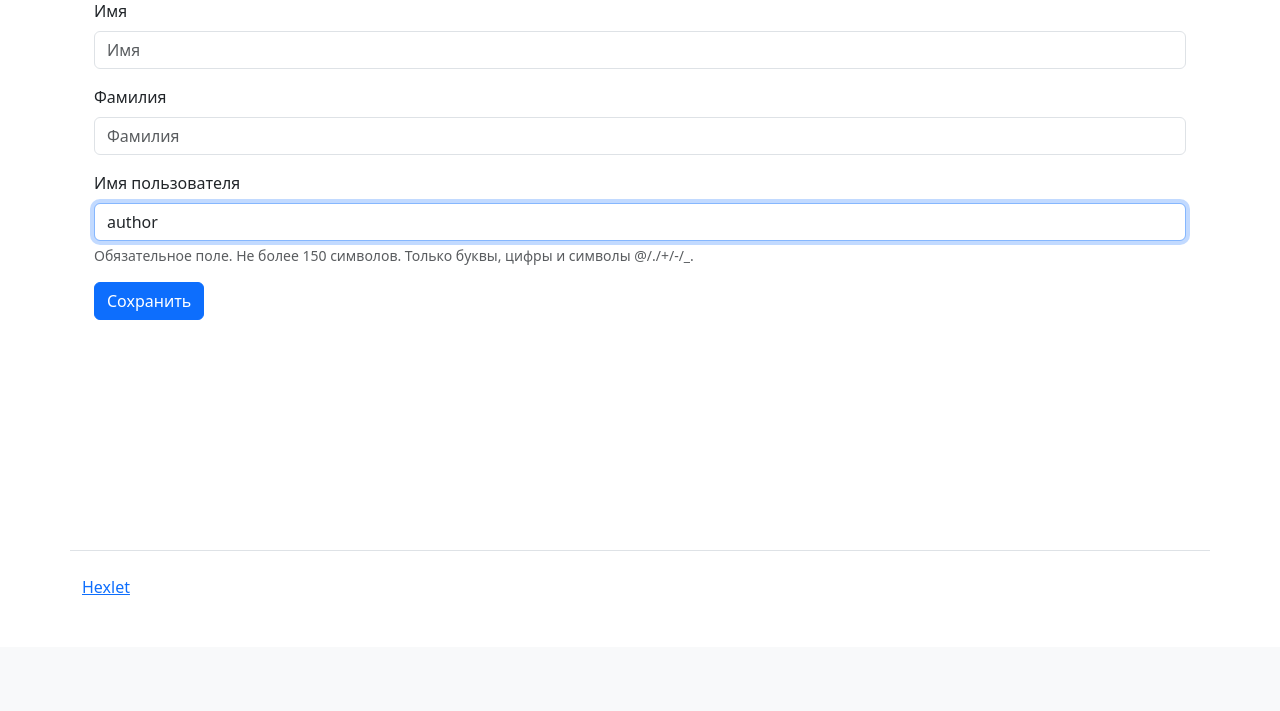
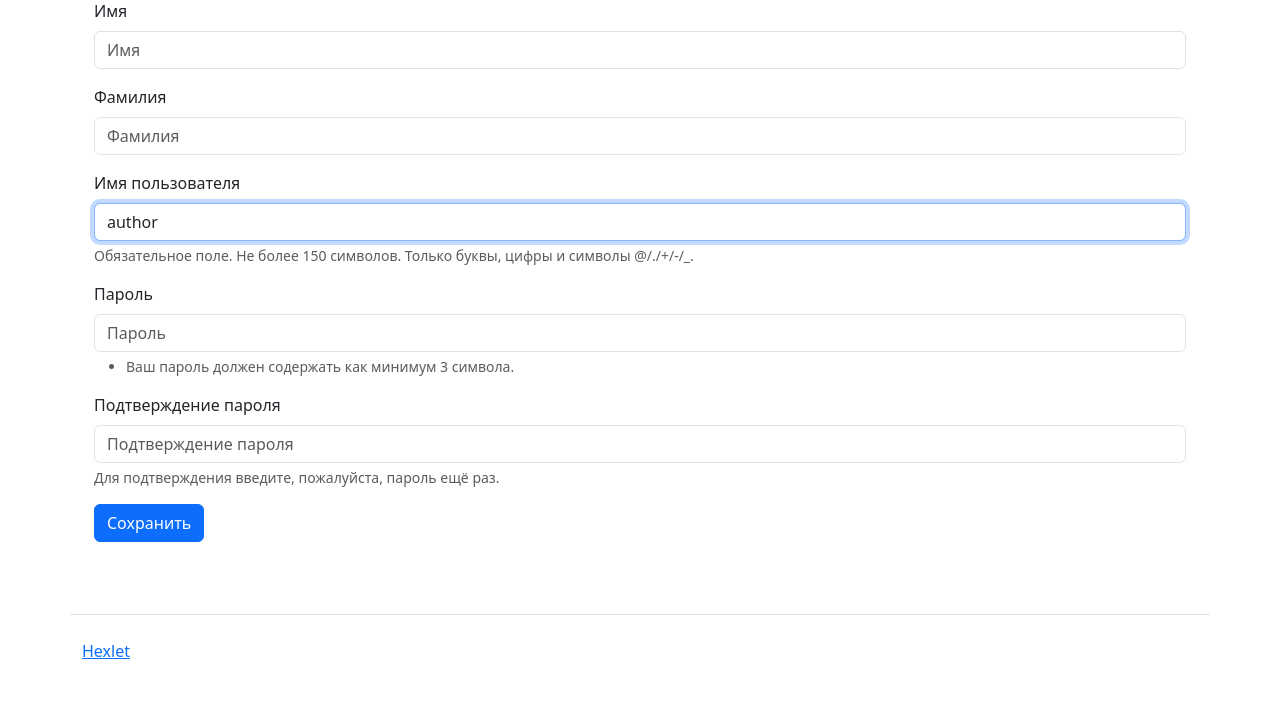
Before and after one commit to tpl-86/python-project-52, a Django app: page /users/1/update/ in a window 1280 px wide. Shown: the part 153-864 px from the top of the page. Before the commit the page ends 748 px from the top, so only its background shows below. Run offline with Django 5.2, Linux system fonts and the light colour scheme; a user stored in the database is signed in; data comes from the database, SQL or seed files in the repository; some libraries are stand-ins or nearby versions.

Commit message:
Update user_forms.html

```diff
--- a/task_manager/users/templates/users/user_form.html
+++ b/task_manager/users/templates/users/user_form.html
@@ -78,8 +78,7 @@
       {% endfor %}
     </div>
 
-    {# Пароли показываем только на странице регистрации #}
-    {% if not form.instance.pk %}
+    {# Пароль — ВСЕГДА показываем, и на регистрации, и на редактировании #}
     <div class="mb-3">
       <label class="form-label" for="id_password1">Пароль</label>
       <input
@@ -121,7 +120,6 @@
         <div class="invalid-feedback d-block">{{ err }}</div>
       {% endfor %}
     </div>
-    {% endif %}
 
     <button type="submit" class="btn btn-primary">
       {% if form.instance.pk %}Сохранить{% else %}Зарегистрировать{% endif %}
```
Lines whose indentation alone changed are shown as unchanged.
